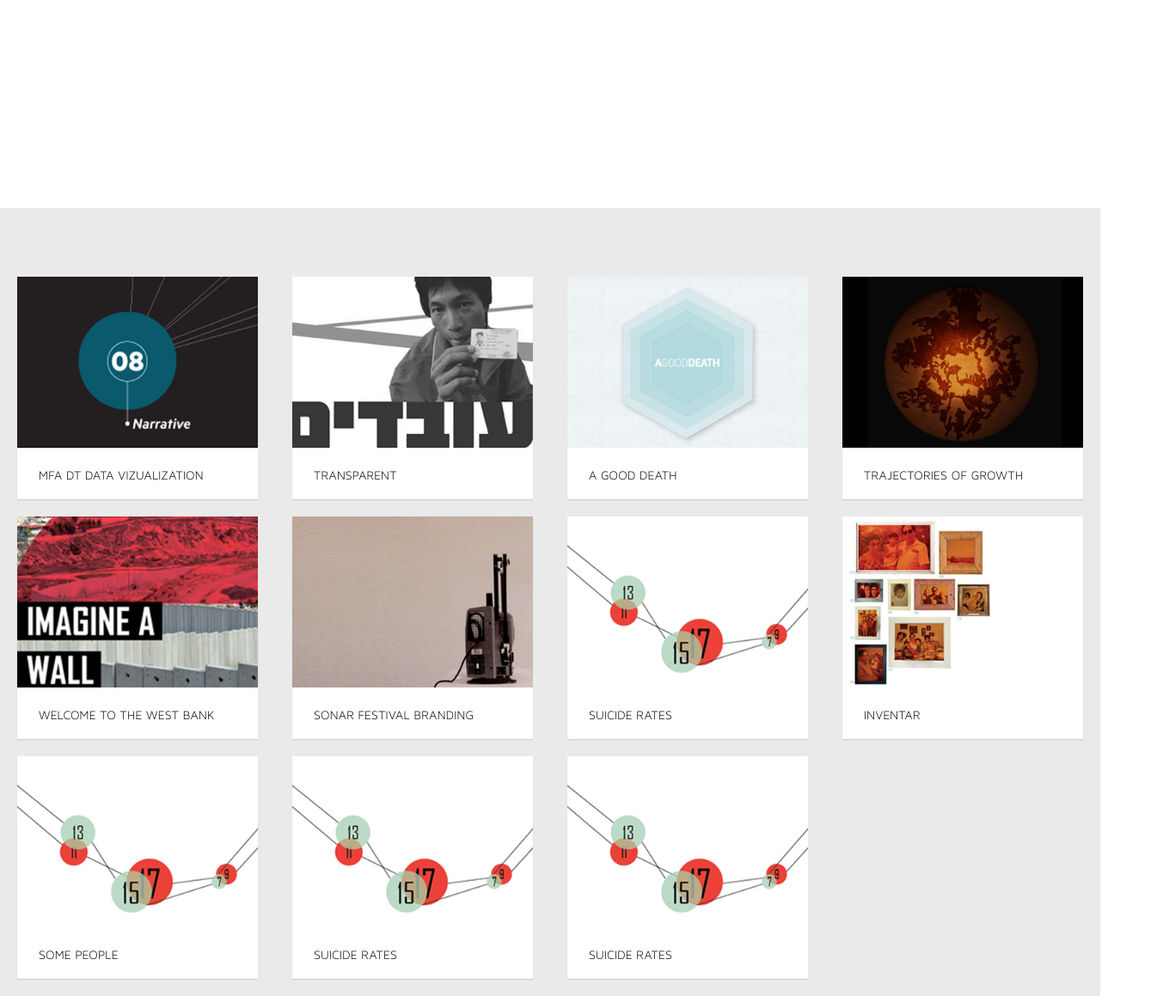
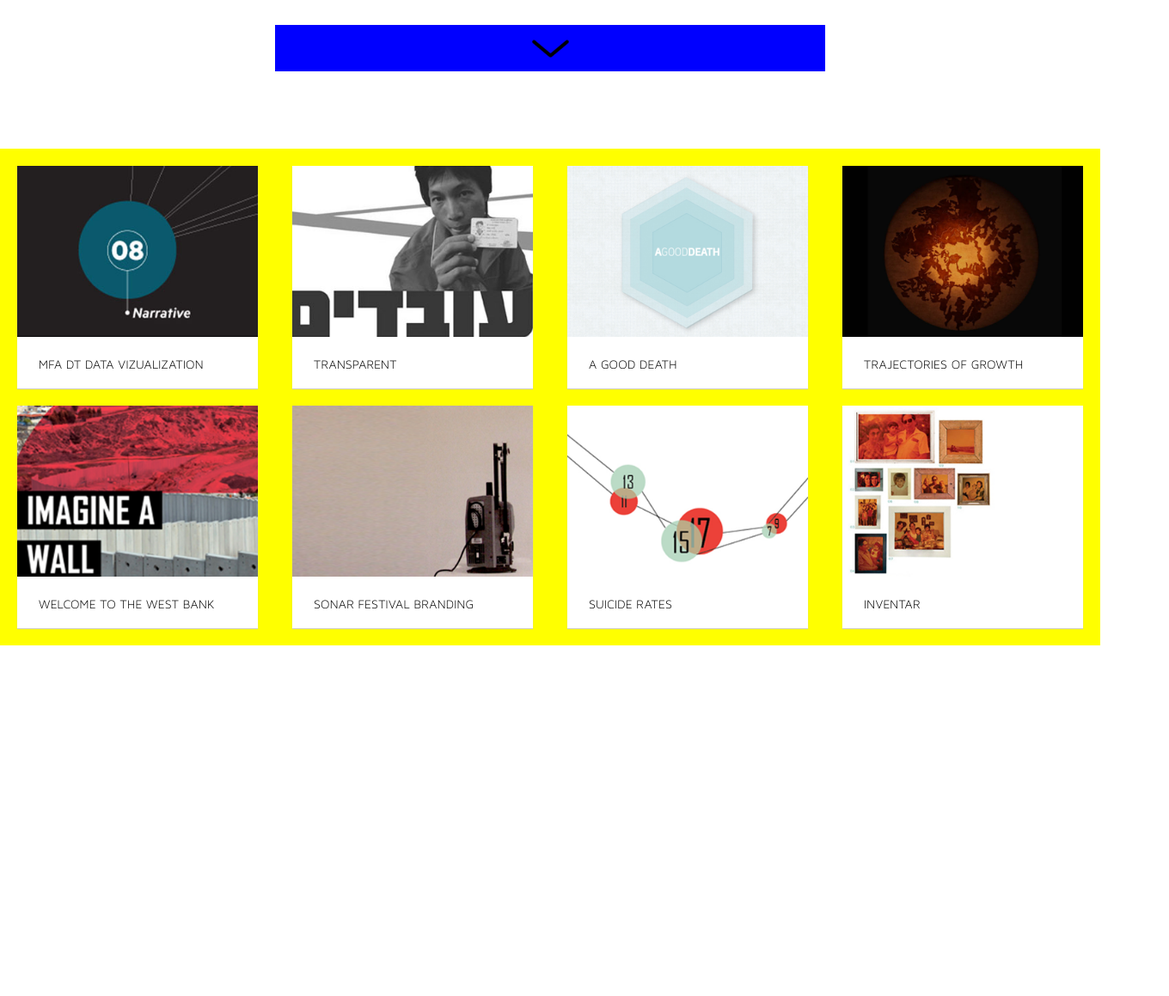
Before and after one commit to navit/portfolio-re-design, a plain HTML site: page index.html in a window 1280 px wide. Shown: the part 536-1695 px from the top of the page at 86% size, 1360 px wide, since content can reach past the window. After the commit the page ends 1377 px from the top, so only its background shows below. Drawn offline with nearby package versions, Linux system fonts and the light colour scheme; a web font is replaced by a local one.

Commit message:
new changes from work

```diff
--- a/css/style.css
+++ b/css/style.css
@@ -72,8 +72,8 @@ body{
   height: 73px;
   display: block;
 }
-#bgOne{
-  /*background-image: url('../images/home.jpg'); background-repeat: no-repeat;*/
+/*#bgOne{
+  background-image: url('../images/home.jpg'); background-repeat: no-repeat;
   position: fixed;
   width: 100%;
   height: 100%;
@@ -82,20 +82,36 @@ body{
   z-index: -2;
 }
 #bgTwo{
-  /*background-image: url('../images/home1.jpg'); background-repeat: no-repeat;*/
+  background-image: url('../images/home1.jpg'); background-repeat: no-repeat;
   position: fixed;
   width: 100%;
   height: 100%;
   top:100px;
   left:200px;
   z-index: -1;
-}
+}*/
+
 #aboutme{
   margin:250px auto;
-  max-width: 1024px;
+  max-width: 1280px;
   width: 100%;
+  background-color: red;
+  padding: 40px;
 
 }
+@media (max-width: 1280px) and (min-width: 500px){
+  #aboutme p {
+  font-size: 25px;
+  line-height: 45px;
+  }
+}
+@media (max-width: 500px) and (min-width: 400px){
+  #aboutme p{
+    font-size: 21px;
+    line-height: 40px;
+  }
+}
+
 a{
   text-decoration: underline;
   color:black;
@@ -113,32 +129,38 @@ a#title{
 a#work{
   font-family: 'pt_sansbold';
   text-decoration: none;
-  font-size: 24pt;
+
 }
 #see-work{
-  width: 100%;
+  width: 50%;
+  margin: 80px auto;
   z-index: 900;
+  background-color: blue;
+  margin-top: -150px;
 }
 #see-work img{
-  margin:150px auto;
+  margin: 0 auto;
   width: 80px;
   display: block;
 }
-#see-work>a:hover{
-  background: #58ff8d;
-}
 
-/*thumbnails section*/
+
+
+
+/*thumbnails section /////////////////////////////////////////////////////////////////////////////////////////////////////////*/
 #thumbnails_container{
   width: 100%;
-  background:#EAEAEA;
+  /*background:#EAEAEA;*/
+  margin: 90px auto;
 }
 #thumbnails_section {
   overflow: hidden;
-  margin: auto;
+  margin: 90px auto;
   max-width: 1280px;
   width: 100%;
-  padding-top: 80px;
+  background-color: yellow;
+  padding-top: 20px;
+
 }
 .thumbnail_style{
   float: left;
@@ -177,7 +199,7 @@ img.thumbnails{
 }
 
 
-/*Project pages****************/
+/*Project pages /////////////////////////////////////////////////////////////////////////////////////////////////////////*/
 #header{
   width: 100%;
   position: fixed;
--- a/index.html
+++ b/index.html
@@ -38,14 +38,12 @@
   <div id="bgOne"></div> <!-- background image -->
 
   <div id="aboutme">
-       <p> Hello I am Navit Keren. UX designer at <a id= "huge" href="http://www.hugeinc.com/" target="_blank">Huge.</a> Previously at <a id="tk" href="http://www.timetoknow.com/" target="_blank">Time to Know.</a> MFA in Design and Technology from <a id="parsons" href="#"> Parsons.</a> Talking at <a href ="#"> IxDA</a> and <a href="#">SXSW</a>. Born in Israel. Based in New York city. Speaks 4 languages. Download my <a class="social" href="MyResume.pdf">resume.</a> On social media: <a class="social" href="#"> Github</a>, <a class="social" href="#">Linkedin</a>, <a class="social" href="http://www.pinterest.com/navitush/" target="_blank">Pinterest</a>, <a class="social" href="http://www.navitk.com/DThunting/" target="_blank">Blog.</a> <a id="work" href ="#thumbnails_section"> see my work ></a>
-       </p>
+       <p> Hello I am Navit Keren. UX designer at <a id= "huge" href="http://www.hugeinc.com/" target="_blank">Huge.</a> Previously at <a id="tk" href="http://www.timetoknow.com/" target="_blank">Time to Know.</a> MFA in Design and Technology from <a id="parsons" href="#"> Parsons.</a> Talking at <a href ="#"> IxDA</a> and <a href="#">SXSW</a>. Born in Israel. Based in New York city. Speaks 4 languages. Download my <a class="social" href="MyResume.pdf">re'sume.</a> On social media: <a class="social" href="#"> Github</a>, <a class="social" href="#">Linkedin</a>, <a class="social" href="http://www.pinterest.com/navitush/" target="_blank">Pinterest</a>, <a class="social" href="http://www.navitk.com/DThunting/" target="_blank">Blog</a>, <a class="social" href="http://www.navitk.com/DThunting/" target="_blank">Twitter.</a></p>
+  </div> <!-- closing aboutme -->
 
-       <div id="see-work">
-      <!-- <a href="#thumbnails_section"><img src="images/triangle.png"></a> -->
-<!--  <a href="#thumbnails_section"><img src="images/See_work.png"></a>  -->
-       </div>
-  </div> <!-- closing aboutme -->
+       <div id="see-work"><a href="#thumbnails_section"><img src="images/arrow.png"></a> </div>
+
+
 
   <div id="bgTwo"></div>
 
@@ -92,20 +90,6 @@
           <h3 class="thumbnail_text">Inventar</h3>
       </a>
 
-      <a href= "some_people.html" class="thumbnail_style">
-          <img class="thumbnails" src= "images/thumbnails/suicide.jpg" alt="suicide"/>
-          <h3 class="thumbnail_text">Some People</h3>
-      </a>
-
-      <a href= "#" class="thumbnail_style">
-          <img class="thumbnails" src= "images/thumbnails/suicide.jpg" alt="suicide"/>
-          <h3 class="thumbnail_text">Suicide Rates</h3>
-      </a>
-
-      <a href= "#" class="thumbnail_style">
-          <img class="thumbnails" src= "images/thumbnails/suicide.jpg" alt="suicide"/>
-          <h3 class="thumbnail_text">Suicide Rates</h3>
-      </a>
 
     </div> <!-- closing thumbnails section -->
   </div> <!-- closing thumbnails_container -->
```
Also changed, not shown: images/arrow.png (added).
